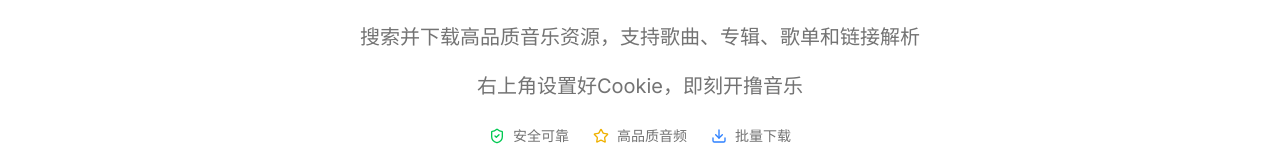
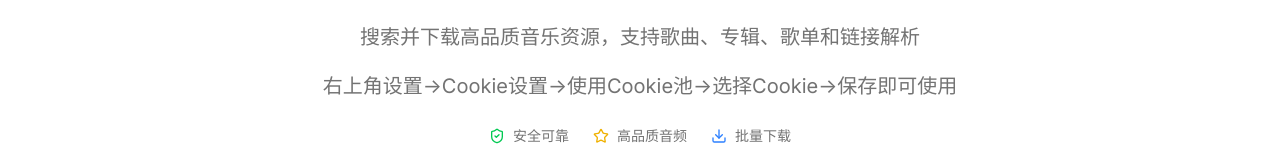
Before and after one commit to HanBBQovo/music-qq-web, a Next.js app: page / in a window 1280 px wide. Shown: the part 302-462 px from the top of the page. Built offline with nearby package versions, Linux system fonts and the light colour scheme; no server answers.

Commit message:
fix: 首页提示词修改

```diff
--- a/app/page.tsx
+++ b/app/page.tsx
@@ -63,7 +63,8 @@ export default function HomePage() {
               搜索并下载高品质音乐资源，支持歌曲、专辑、歌单和链接解析
             </p>
             <p className="text-lg md:text-xl text-muted-foreground max-w-2xl mx-auto leading-relaxed px-2">
-              右上角设置好Cookie，即刻开撸音乐
+              右上角设置-{">"}Cookie设置-{">"}使用Cookie池-{">"}选择Cookie-{">"}
+              保存即可使用
             </p>
             <div className="flex flex-wrap items-center justify-center gap-4 md:gap-6 mt-4 md:mt-6">
               <div className="flex items-center gap-2 text-xs md:text-sm text-muted-foreground">
```
